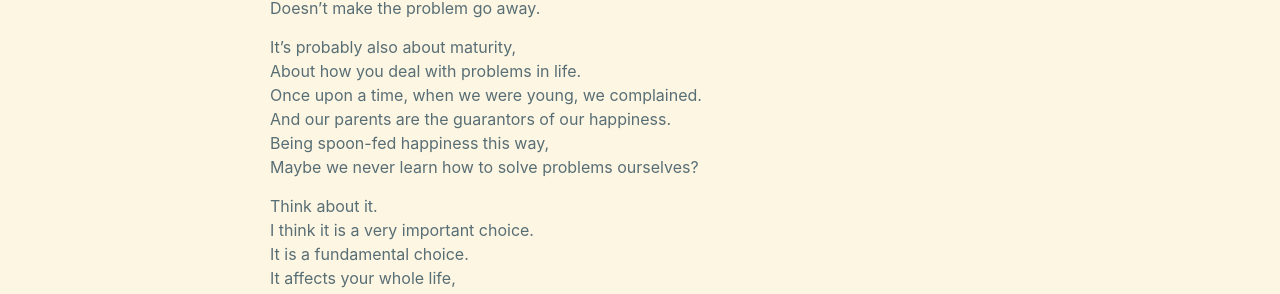
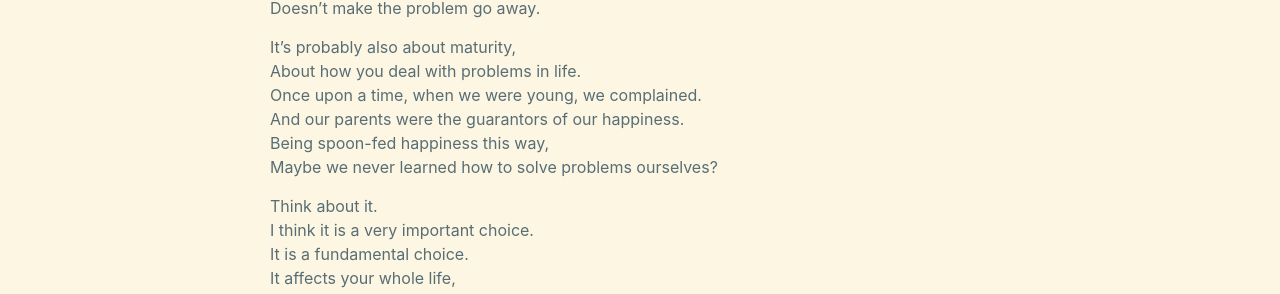
Before and after one commit to xianxu/xianxu.github.io, a Jekyll site: the page built from _posts/2025-08-21-glass-half-full.markdown, in a window 1280 px wide. Shown: the part 702-996 px from the top of the page. Built offline with Jekyll 4.4.1, drawn with Linux system fonts in a browser that asks for light colours; comment, search, counter and statistics services are not loaded.

Commit message:
Sync latest _posts from remote land

```diff
--- a/_posts/2025-08-21-glass-half-full.markdown
+++ b/_posts/2025-08-21-glass-half-full.markdown
@@ -39,9 +39,9 @@ Doesn’t make the problem go away.
 It’s probably also about maturity,
 About how you deal with problems in life.
 Once upon a time, when we were young, we complained.
-And our parents are the guarantors of our happiness.
+And our parents were the guarantors of our happiness.
 Being spoon-fed happiness this way,
-Maybe we never learn how to solve problems ourselves?
+Maybe we never learned how to solve problems ourselves?
 
 
 Think about it.
```
